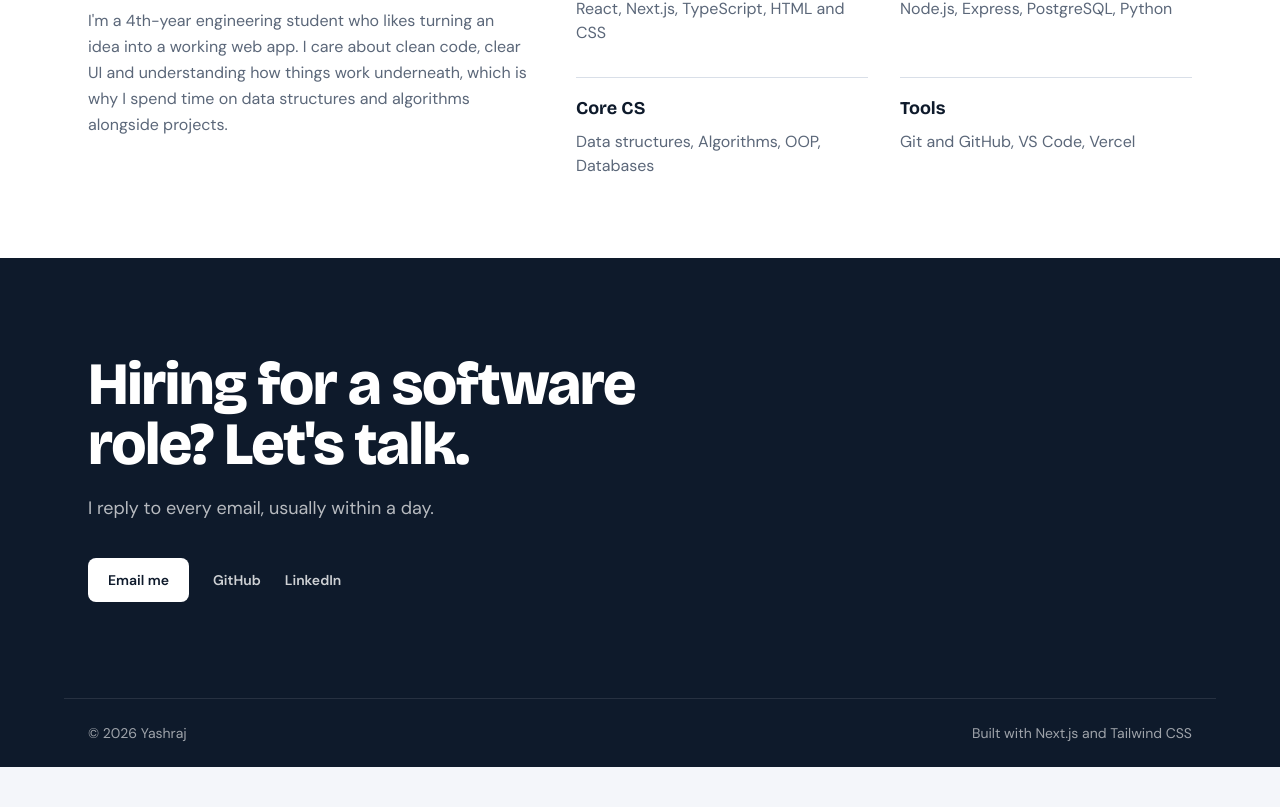
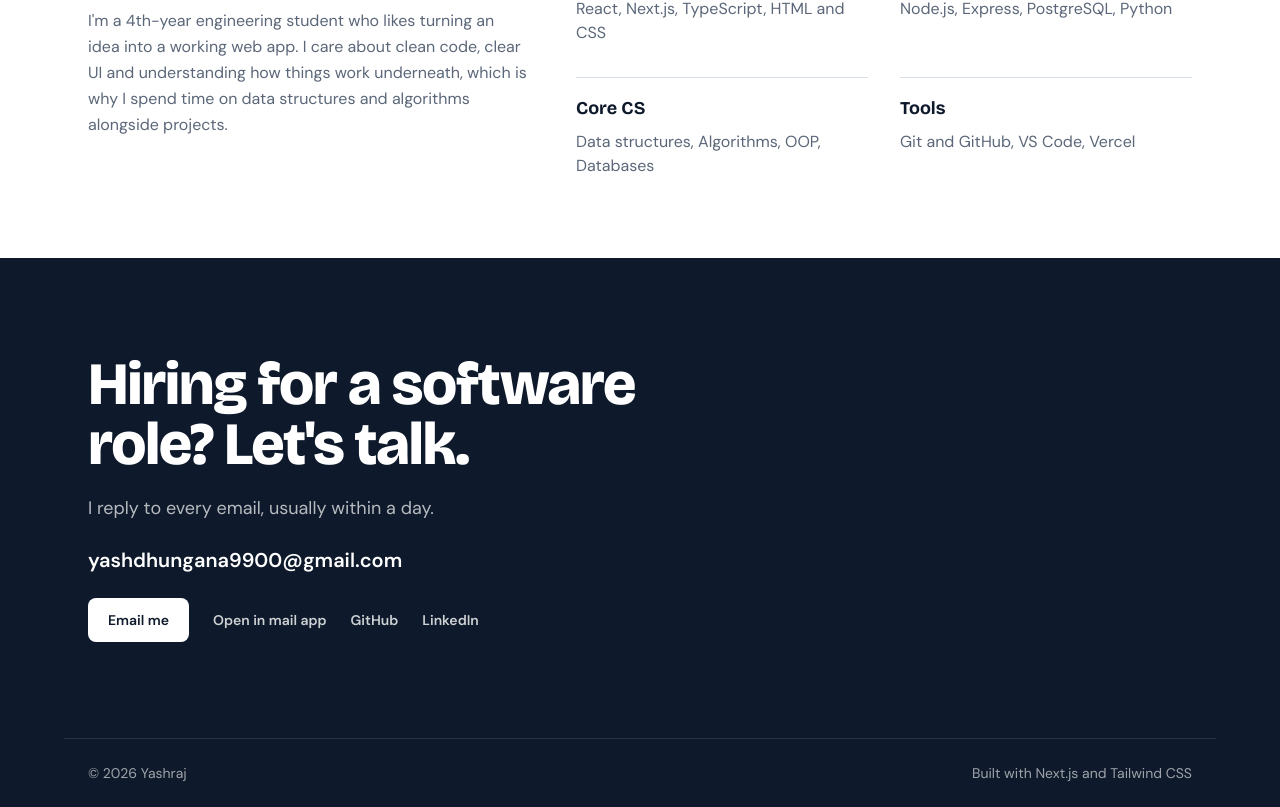
Before and after one commit to yashdhungana9900/portfolio, a Next.js app: page / in a window 1280 px wide. Shown: the part 1535-2342 px from the top of the page. Before the commit the page ends 2302 px from the top, so only its background shows below. Built offline with nearby package versions, Linux system fonts and the light colour scheme; no server answers.

Commit message:
Make email easier to use

```diff
--- a/components/Contact.tsx
+++ b/components/Contact.tsx
@@ -1,4 +1,4 @@
-const EMAIL = "yashdhungana9900@gmail.com"; // change this
+const EMAIL = "yashdhungana9900@gmail.com";
 
 const links = [
   { label: "GitHub", href: "https://github.com/yashdhungana9900" },
@@ -17,12 +17,22 @@ export default function Contact() {
           I reply to every email, usually within a day.
         </p>
 
-        <div className="mt-9 flex flex-wrap items-center gap-6">
+        <p className="mt-6 select-all text-xl font-semibold">{EMAIL}</p>
+
+        <div className="relative z-10 mt-6 flex flex-wrap items-center gap-6">
           <a
-            href={`mailto:${EMAIL}`}
+            href={`https://mail.google.com/mail/?view=cm&to=${EMAIL}`}
+            target="_blank"
+            rel="noreferrer"
             className="btn bg-white text-ink hover:bg-soft"
           >
             Email me
+          </a>
+          <a
+            href={`mailto:${EMAIL}`}
+            className="text-sm font-semibold text-white/80 underline-offset-4 hover:text-white hover:underline"
+          >
+            Open in mail app
           </a>
           {links.map((l) => (
             <a
```
